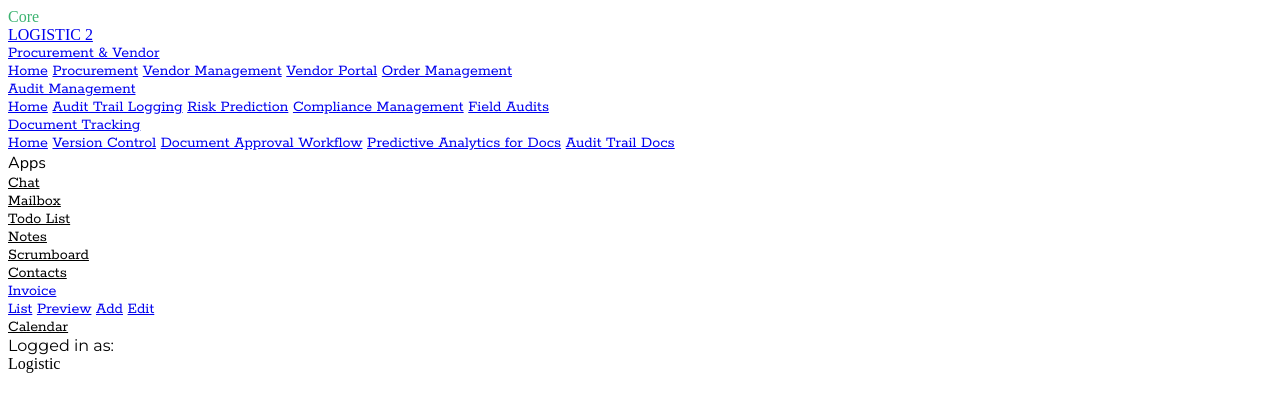
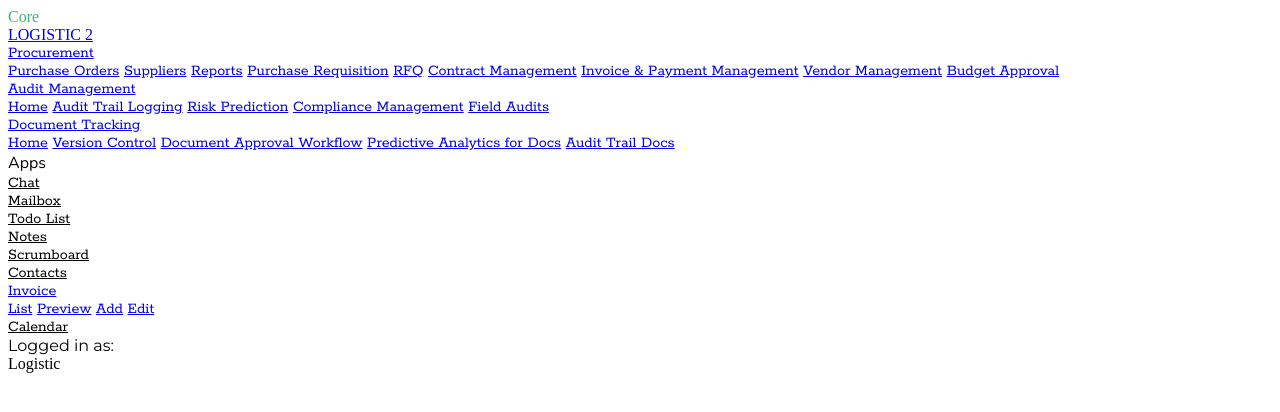
Before and after one commit to KAS-L1/logistic2pa, a PHP site: page /includes/logistic2/sidenavbar.php in a window 1280 px wide. Shown: the top 412 px of the page. Run offline with PHP 8.4, Linux system fonts and the light colour scheme; some web fonts are replaced.

Commit message:
updating procurement modules

```diff
--- a/includes/logistic2/sidenavbar.php
+++ b/includes/logistic2/sidenavbar.php
@@ -40,17 +40,21 @@ $role = isset($_SESSION['role']) ? $_SESSION['role'] : null;
             <nav class="sb-sidenav-menu-nested nav">
                 <!-- Project Management Dropdown -->
                 <a class="nav-link collapsed fw-bold fst-italic" style="font-family: 'Rokkitt', serif;" href="#" data-bs-toggle="collapse" data-bs-target="#collapseProjectManagement" aria-expanded="false" aria-controls="collapseProjectManagement">
-                    <div class="sb-nav-link-icon" style="color: #3CB371;"><i class="fas fa-handshake"></i></div>
-                    Procurement & Vendor
+                    <div class="sb-nav-link-icon" style="color: #3CB371;"><i class="fas fa-shopping-cart"></i></div>
+                    Procurement
                     <div class="sb-sidenav-collapse-arrow"><i class="fas fa-angle-down"></i></div>
                 </a>
                 <div class="collapse" id="collapseProjectManagement" aria-labelledby="headingProjectManagement" data-bs-parent="#collapseDashboard">
                     <nav class="sb-sidenav-menu-nested nav fst-italic" style="font-family: 'Rokkitt', serif; color: black;">
-                        <a class="nav-link" href="/sub-modules/logistic2/procurement-vendor/home.php">Home</a>
-                        <a class="nav-link" href="/sub-modules/logistic2/procurement-vendor/procurement.php">Procurement</a>
-                        <a class="nav-link" href="/sub-modules/logistic2/procurement-vendor/vendor-manage.php">Vendor Management</a>
-                        <a class="nav-link" href="/sub-modules/logistic2/procurement-vendor/vendor-portal.php">Vendor Portal</a>
-                        <a class="nav-link" href="/sub-modules/logistic2/procurement-vendor/order-manage.php">Order Management</a>
+                        <a class="nav-link" href="# ">Purchase Orders</a>
+                        <a class="nav-link" href="# ">Suppliers</a>
+                        <a class="nav-link" href="# ">Reports</a>
+                        <a class="nav-link" href="# ">Purchase Requisition</a>
+                        <a class="nav-link" href="# ">RFQ</a>
+                        <a class="nav-link" href="# ">Contract Management</a>
+                        <a class="nav-link" href="# ">Invoice & Payment Management</a>
+                        <a class="nav-link" href="# ">Vendor Management</a>
+                        <a class="nav-link" href="# ">Budget Approval</a>
                     </nav>
                 </div>
 
```
